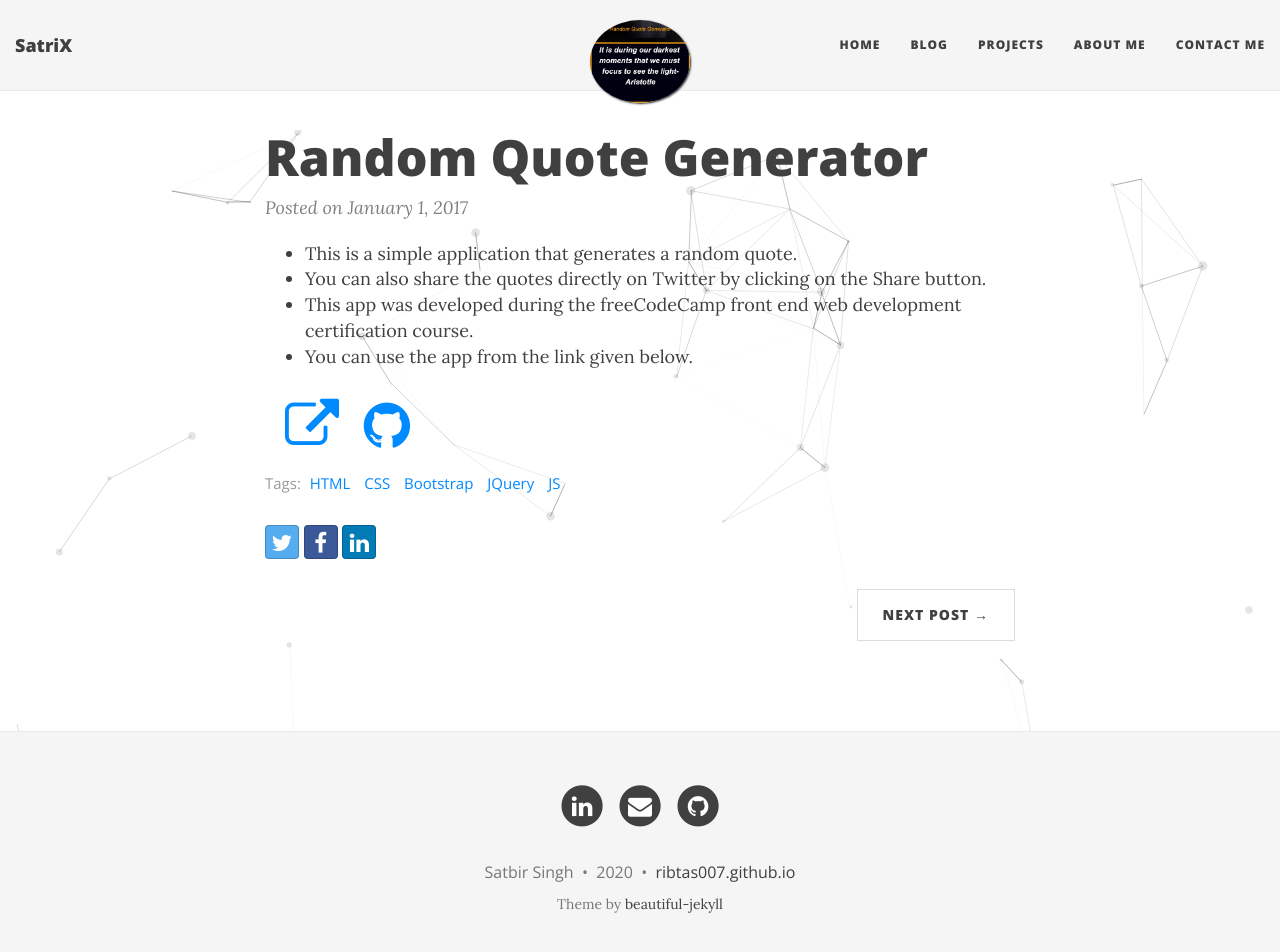
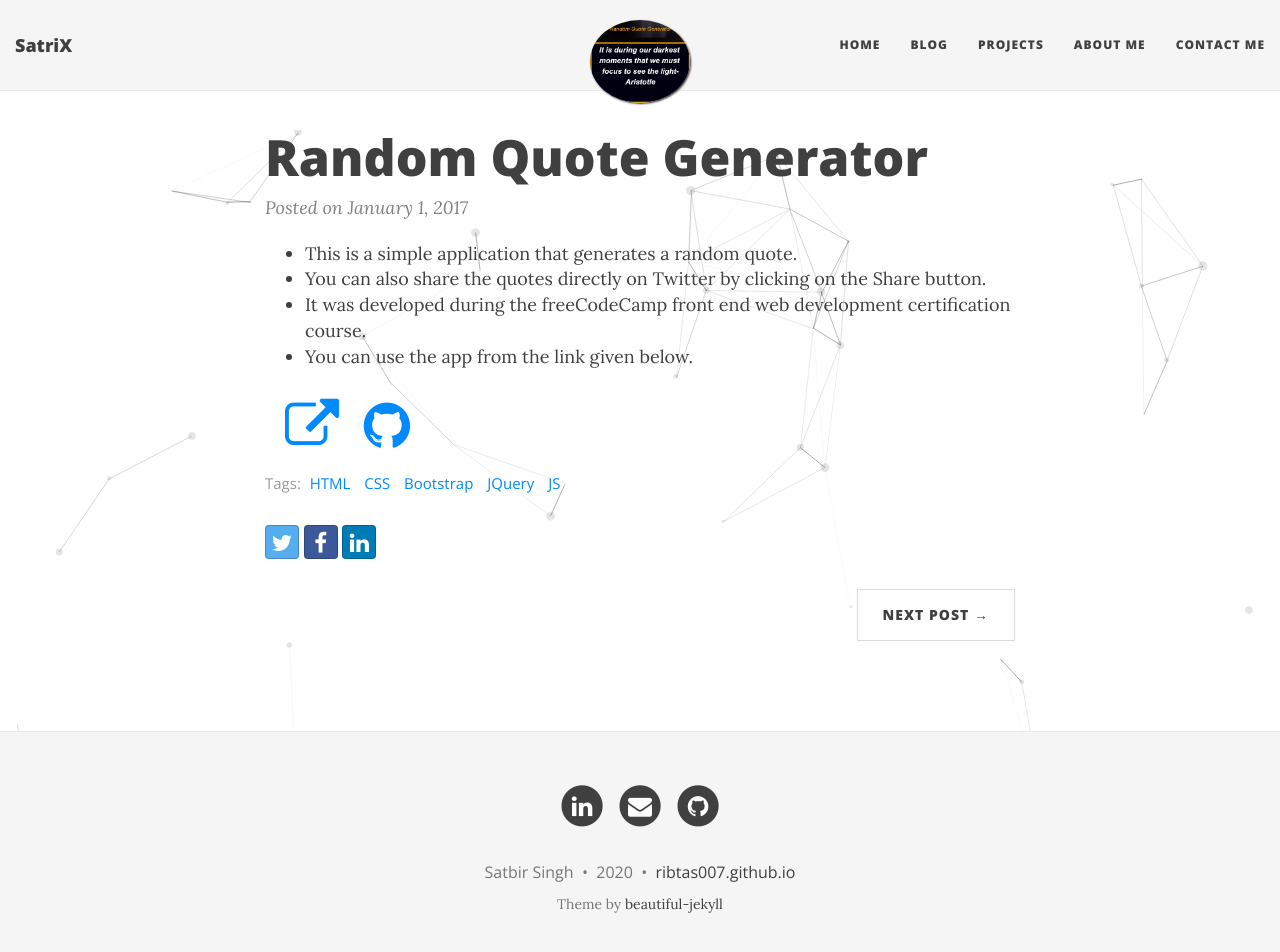
Before and after one commit to RIBTAS007/Ribtas007.github.io, a Jekyll site: the page built from _posts/2017-01-01-Random-quote-generator.md, in a window 1280 px wide and 971 px high. Shown: the top 952 px of the window. Built offline with Jekyll 4.4.1, drawn with Linux system fonts in a browser that asks for light colours; nearby versions of some CDN libraries; comment, search, counter and statistics services are not loaded.

Commit message:
Update 2017-01-01-Random-quote-generator.md

```diff
--- a/_posts/2017-01-01-Random-quote-generator.md
+++ b/_posts/2017-01-01-Random-quote-generator.md
@@ -11,5 +11,5 @@ image: /img/project-imgs/Random quote generator.jpg
 
 * This is a simple application that generates a random quote.
 * You can also share the quotes directly on Twitter by clicking on the Share button.
-* This app was developed during the freeCodeCamp front end web development certification course.
+* It was developed during the freeCodeCamp front end web development certification course.
 * You can use the app from the link given below.
```
